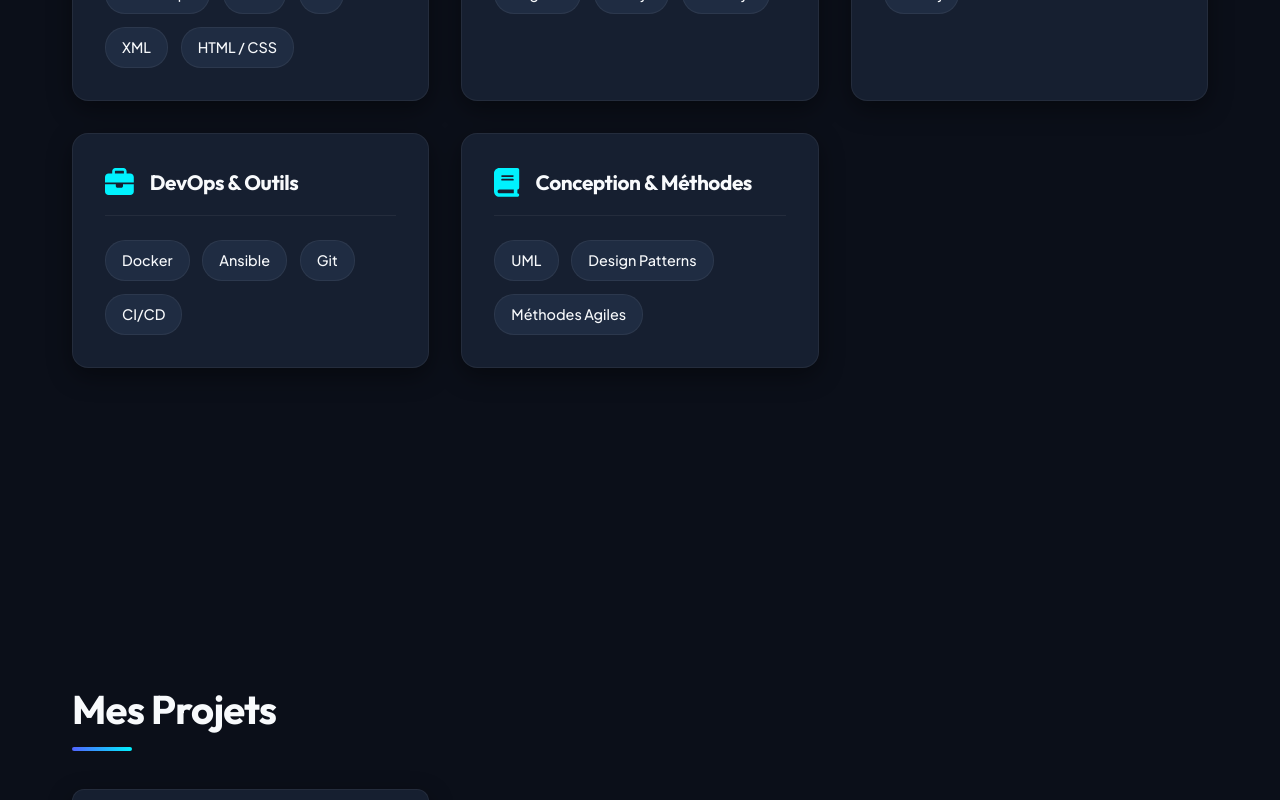
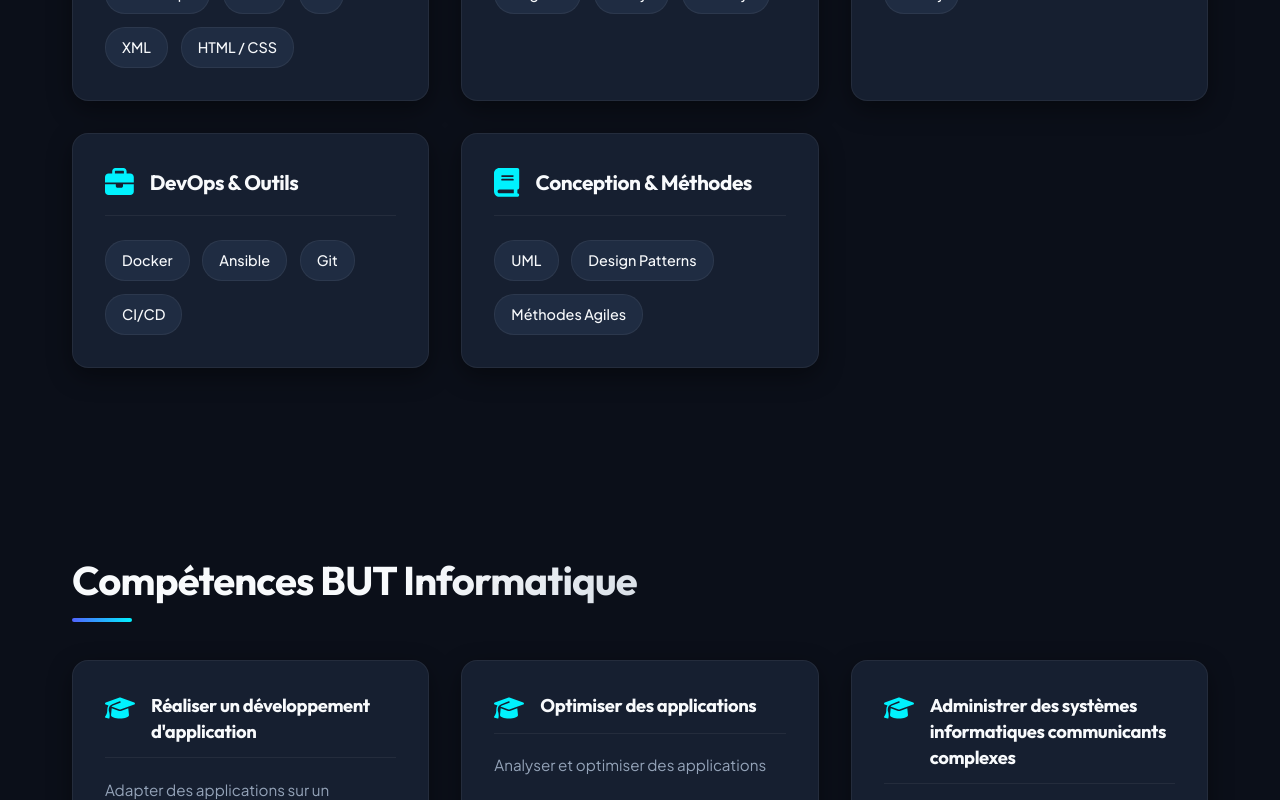
Before and after one commit to HugoM-25/Portfolio-Hugo-Machabert, a Vue app: page / in a window 1280 px wide. Shown: the part 2000-2800 px from the top of the page. Built offline with nearby package versions, Linux system fonts and the light colour scheme; the HTML template or start-up script is replaced by a standard one.

Commit message:
feat: implement portfolio structure with localized content using vue-i18n

```diff
--- a/src/App.vue
+++ b/src/App.vue
@@ -36,6 +36,11 @@ const handleScroll = () => {
       current = div.id
       break
     }
+  }
+
+  // Treat BUT competencies as part of competence category for navigation active highlight
+  if (current === 'but-competence') {
+    current = 'competence'
   }
 
   if (current !== activeDiv.value) {
@@ -211,6 +216,23 @@ onUnmounted(() => {
               <span class="skill-tag">UML</span>
               <span class="skill-tag">Design Patterns</span>
               <span class="skill-tag">Méthodes Agiles</span>
+            </div>
+          </div>
+        </div>
+      </section>
+
+      <!-- Section Compétences BUT Informatique -->
+      <section id="but-competence" class="section">
+        <h2 class="section-title">{{ $t('butSkills.title') }}</h2>
+        <div class="skills-grid">
+          <div v-for="i in 6" :key="i" class="skills-category-card but-skill-card">
+            <div class="card-header-but">
+              <font-awesome-icon :icon="['fas', 'graduation-cap']" class="category-icon-but" />
+              <h3>{{ $t(`butSkills.c${i}.title`) }}</h3>
+            </div>
+            <p class="but-skill-desc">{{ $t(`butSkills.c${i}.desc`) }}</p>
+            <div class="but-skill-level">
+              <span class="level-badge">{{ $t(`butSkills.c${i}.level`) }}</span>
             </div>
           </div>
         </div>
@@ -682,6 +704,61 @@ textarea.form-input {
   margin-bottom: 1rem;
 }
 
+/* BUT Competencies Card styles */
+.but-skill-card {
+  display: flex;
+  flex-direction: column;
+  height: 100%;
+}
+
+.card-header-but {
+  display: flex;
+  align-items: flex-start;
+  gap: 1rem;
+  margin-bottom: 1.2rem;
+  border-bottom: 1px solid var(--border-color);
+  padding-bottom: 0.8rem;
+}
+
+.category-icon-but {
+  font-size: 1.5rem;
+  color: var(--secondary);
+  margin-top: 0.2rem;
+}
+
+.card-header-but h3 {
+  font-size: 1.15rem;
+  line-height: 1.4;
+  text-align: left;
+}
+
+.but-skill-desc {
+  font-size: 0.95rem;
+  color: var(--text-secondary);
+  line-height: 1.6;
+  margin-bottom: 1.5rem;
+  text-align: left;
+  flex-grow: 1;
+}
+
+.but-skill-level {
+  display: flex;
+  justify-content: flex-start;
+  margin-top: auto;
+}
+
+.level-badge {
+  background: rgba(82, 99, 255, 0.15);
+  border: 1px solid var(--primary-glow);
+  color: var(--secondary);
+  padding: 0.4rem 0.8rem;
+  border-radius: 12px;
+  font-size: 0.85rem;
+  font-weight: 700;
+  text-transform: uppercase;
+  letter-spacing: 0.05em;
+}
+
 /* Responsive Styles */
 @media (max-width: 1024px) {
   .hero-wrapper {
--- a/src/i18n.ts
+++ b/src/i18n.ts
@@ -34,6 +34,39 @@ const messages = {
       databases: "Bases de données",
       devops: "DevOps & Outils",
       methodologies: "Conception & Méthodes"
+    },
+    butSkills: {
+      title: "Compétences BUT Informatique",
+      c1: {
+        title: "Réaliser un développement d'application",
+        desc: "Adapter des applications sur un ensemble de supports (embarqué, web, mobile, IoT...)",
+        level: "Niveau 3"
+      },
+      c2: {
+        title: "Optimiser des applications",
+        desc: "Analyser et optimiser des applications",
+        level: "Niveau 3"
+      },
+      c3: {
+        title: "Administrer des systèmes informatiques communicants complexes",
+        desc: "Déployer des services dans une architecture réseau",
+        level: "Niveau 2"
+      },
+      c4: {
+        title: "Gérer des données de l'information",
+        desc: "Optimiser une base de données, interagir avec une application et mettre en œuvre la sécurité",
+        level: "Niveau 2"
+      },
+      c5: {
+        title: "Conduire un projet",
+        desc: "Appliquer une démarche de suivi de projet en fonction des besoins métiers des clients et des utilisateurs",
+        level: "Niveau 2"
+      },
+      c6: {
+        title: "Collaborer au sein d'une équipe informatique",
+        desc: "Manager une équipe informatique",
+        level: "Niveau 3"
+      }
     },
     projects: {
       title: "Mes Projets",
@@ -89,6 +122,39 @@ const messages = {
       devops: "DevOps & Tools",
       methodologies: "Design & Methodologies"
     },
+    butSkills: {
+      title: "BUT Computer Science Skills",
+      c1: {
+        title: "Software Development",
+        desc: "Adapt applications across a range of platforms (embedded, web, mobile, IoT...)",
+        level: "Level 3"
+      },
+      c2: {
+        title: "Optimize Applications",
+        desc: "Analyze and optimize software applications",
+        level: "Level 3"
+      },
+      c3: {
+        title: "Administer Complex Network Systems",
+        desc: "Deploy services within network architectures",
+        level: "Level 2"
+      },
+      c4: {
+        title: "Manage Data and Information",
+        desc: "Optimize databases, interface with applications, and implement security measures",
+        level: "Level 2"
+      },
+      c5: {
+        title: "Project Management",
+        desc: "Apply project tracking methodologies based on business, client, and user needs",
+        level: "Level 2"
+      },
+      c6: {
+        title: "Team Collaboration",
+        desc: "Manage and collaborate within an IT team",
+        level: "Level 3"
+      }
+    },
     projects: {
       title: "My Projects",
       viewProject: "View Project",
```
